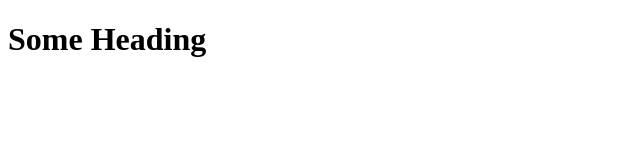
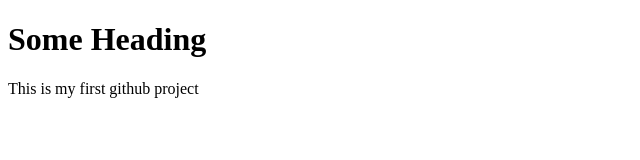
Before and after one commit to aotech7/HTML-Practice-1, a plain HTML site: page index.html in a window 1280 px wide. Shown: the whole page, without its empty margins (0-640 px from the left). Drawn offline with Linux system fonts and the light colour scheme.

Commit message:
Updated the code

```diff
--- a/index.html
+++ b/index.html
@@ -8,5 +8,6 @@
 </head>
 <body>
     <h1>Some Heading</h1>
+    <p>This is my first github project</p>
 </body>
 </html>
```
